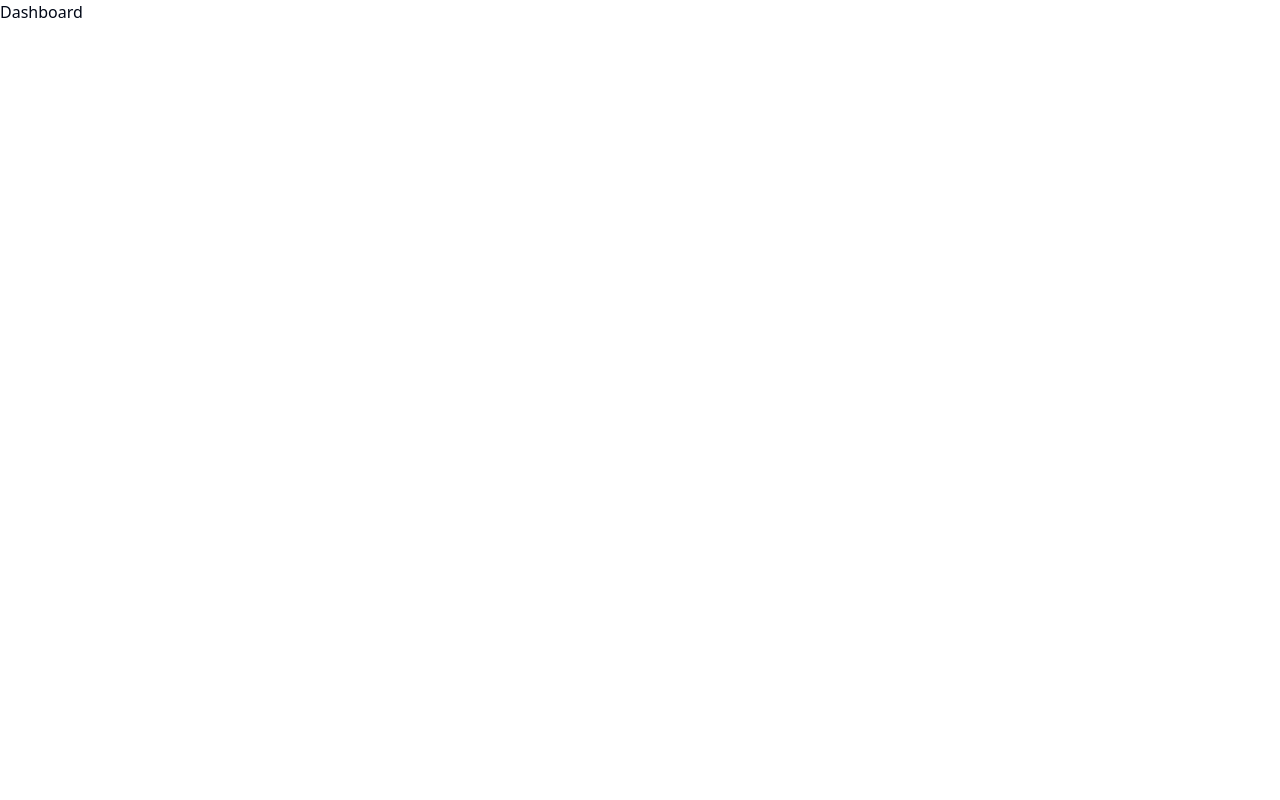
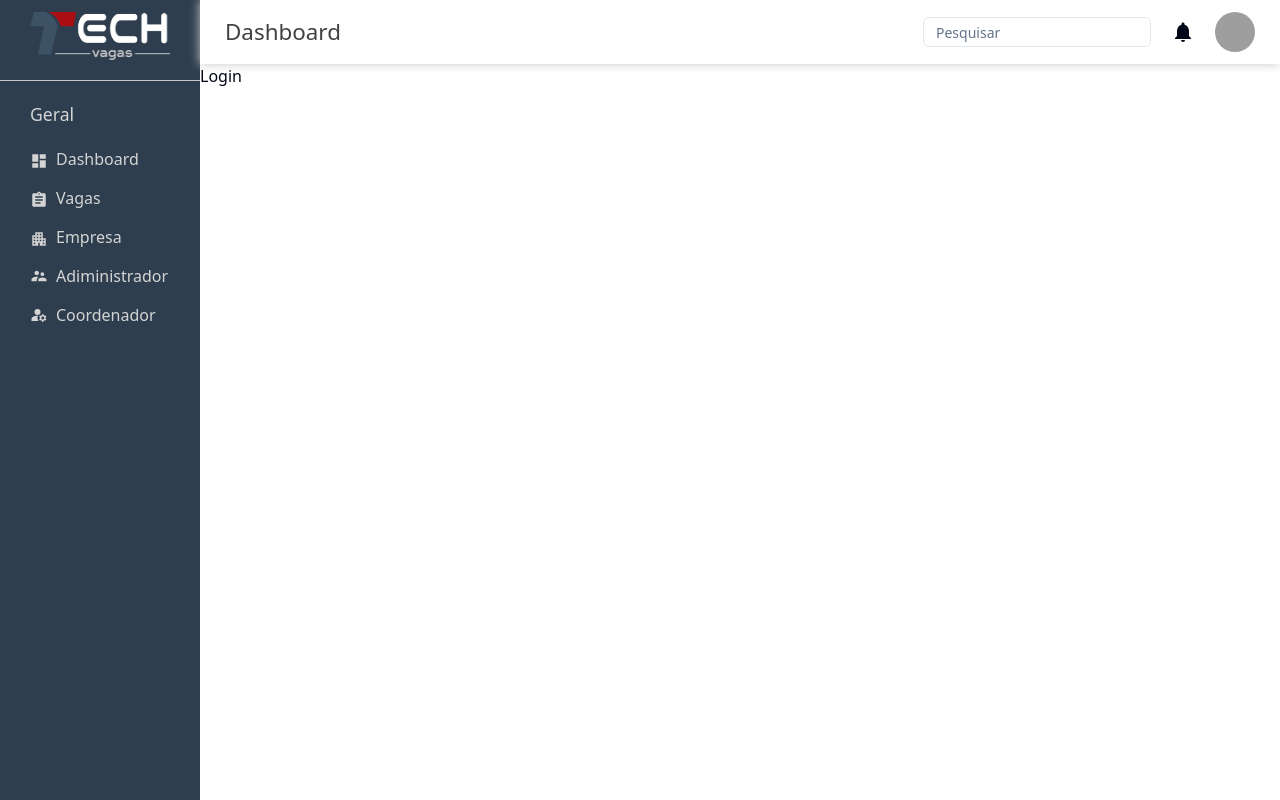
Before and after one commit to guicarsiqsantos/TECH-VAGAS-FRONT-END, a React (Vite) app: page /adm in a window 1280 px wide. Built offline with nearby package versions, Linux system fonts and the light colour scheme; grey boxes are pictures that could not be loaded.

Commit message:
🎉 Criando as tela de erro 404

```diff
--- a/src/App.tsx
+++ b/src/App.tsx
@@ -1,16 +1,36 @@
-import { BrowserRouter, Route, Routes } from "react-router-dom";
+import { BrowserRouter, Route, Routes, Outlet } from "react-router-dom";
 import Home from "./pages/Home";
+import Login from "./pages/Login";
 import Dashboard from "./pages/Admin/Dashboard";
+import SideBar from "./pages/Admin/Components/SideBar";
+import Navbar from "./pages/Admin/Components/NavBar";
+import Page404 from "./pages/Page404";
 
 //Components
 
 function App() {
+  function Layout() {
+    return (
+      <div className="flex">
+        <SideBar />
+        <div className="flex flex-col w-full">
+          <Navbar />
+          <Outlet />
+        </div>
+      </div>
+    );
+  }
+
   return (
     <div>
       <BrowserRouter>
         <Routes>
           <Route path="/" element={<Home />} />
-          <Route path="/adm" element={<Dashboard />} />
+          <Route element={<Layout />}>
+            <Route path="/adm" element={<Login />} />
+            <Route path="/adm/dashboard" element={<Dashboard />} />
+          </Route>
+          <Route path="/*" element={<Page404 />} />
         </Routes>
       </BrowserRouter>
     </div>
--- a/src/pages/Admin/Components/SideBar/SideBar.module.css
+++ b/src/pages/Admin/Components/SideBar/SideBar.module.css
@@ -1,8 +1,9 @@
 .container {
     display: block;
     width: 12%;
+    min-width: 200px;
     height: 100vh;
-    background-color: #344D5B;
+    background-color: #2E3E4E;
 }
 
 .image {
@@ -17,7 +18,7 @@
 }
 
 .navHeader {
-    font-size: 1.6vh;
+    font-size: 1.1rem;
     padding: 0px 0px 5px 0px;
 }
 
@@ -35,3 +36,13 @@
 .sidebar li:hover{
     color: #367BCD;
 }
+.sidebar li:nth-child(1) {
+    color: #D4D4D4;
+    -webkit-touch-callout: none;  /* iPhone OS, Safari */
+    -webkit-user-select: none;    /* Chrome, Safari 3 */
+    -khtml-user-select: none;     /* Safari 2 */
+    -moz-user-select: none;       /* Firefox */
+    -ms-user-select: none;        /* IE10+ */
+    user-select: none
+
+}
--- a/src/pages/Admin/Components/SideBar/index.tsx
+++ b/src/pages/Admin/Components/SideBar/index.tsx
@@ -20,7 +20,7 @@ const SideBar = () => {
           <span>Geral</span>
         </li>
         <li>
-          <NavLink to="/dashboard">
+          <NavLink to="/adm/dashboard">
             <DashboardIcon
               style={{ marginRight: "8px", width: "18px", height: "18px" }}
             />
@@ -29,7 +29,7 @@ const SideBar = () => {
         </li>
 
         <li>
-          <NavLink to="/Vagas">
+          <NavLink to="/adm/vagas">
             <AssignmentIcon
               style={{ marginRight: "8px", width: "18px", height: "18px" }}
             />
@@ -37,7 +37,7 @@ const SideBar = () => {
           </NavLink>
         </li>
         <li>
-          <NavLink to="/Empresa">
+          <NavLink to="/adm/empresa">
             <ApartmentIcon
               style={{ marginRight: "8px", width: "18px", height: "18px" }}
             />
--- a/src/pages/Admin/Dashboard/index.tsx
+++ b/src/pages/Admin/Dashboard/index.tsx
@@ -1,4 +1,4 @@
-// import style from "./Dashboard.module.css"
+// import style from "./Dashboard.module.css";
 
 const Dashboard = () => {
   return (
--- /dev/null
+++ b/src/pages/Login/index.tsx
@@ -0,0 +1,11 @@
+import React from "react";
+
+const Login = () => {
+  return (
+    <div>
+      <h1>Login</h1>
+    </div>
+  );
+};
+
+export default Login;
--- /dev/null
+++ b/src/pages/Page404/index.tsx
@@ -0,0 +1,10 @@
+const Page404 = () => {
+  return (
+    <div className="flex items-center justify-center h-screen flex-col gap-3">
+      <h1 className="text-[50px] font-bold">404</h1>
+      <h2 className="text-lg">Página não localizada</h2>
+    </div>
+  );
+};
+
+export default Page404;
```
